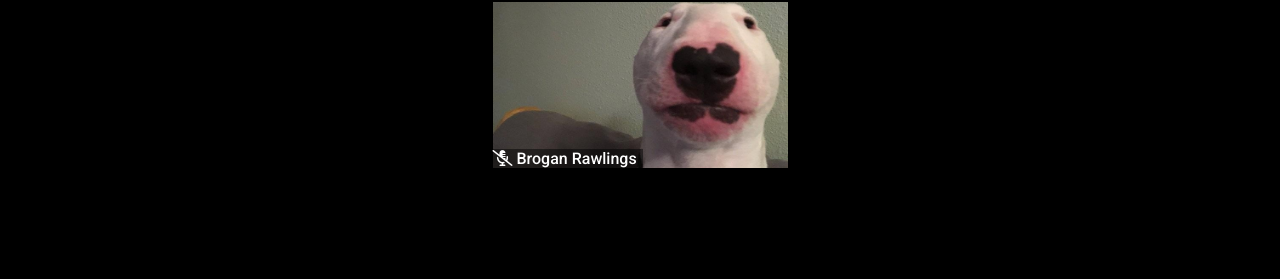
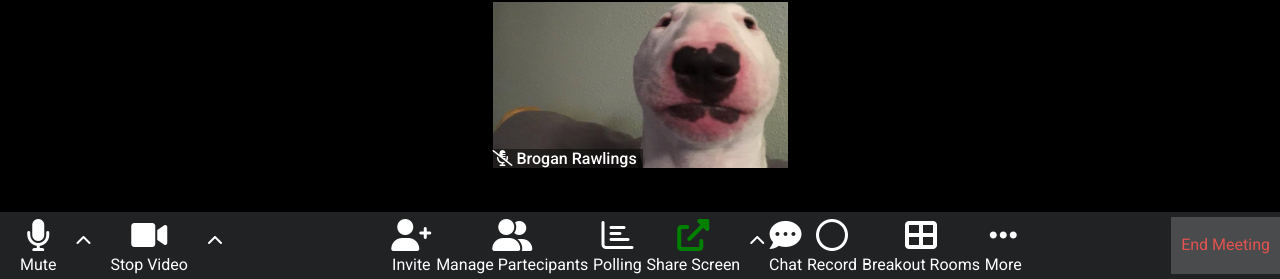
Before and after one commit to Gbelda/html-css-zoom, a plain HTML site: page index.html in a window 1280 px wide. Shown: the part 1541-1820 px from the top of the page. Before the commit the page ends 1713 px from the top, so only its background shows below. Drawn offline with Linux system fonts and the light colour scheme.

Commit message:
Complete layout.
Completato il layout, da aggiustare le varie icone

```diff
--- a/index.html
+++ b/index.html
@@ -9,7 +9,7 @@
         <link rel="preconnect" href="https://fonts.googleapis.com">
         <link rel="preconnect" href="https://fonts.gstatic.com" crossorigin>
         <link
-            href="https://fonts.googleapis.com/css2?family=Roboto:wght@500&display=swap"
+            href="https://fonts.googleapis.com/css2?family=Roboto:wght@400;500&display=swap"
             rel="stylesheet">
         <link rel="stylesheet"
             href="https://cdnjs.cloudflare.com/ajax/libs/font-awesome/6.0.0-beta2/css/all.min.css"
@@ -297,8 +297,84 @@
                 </aside>
             </div>
 
-            <footer class="flex">
+            <footer class="options flex">
+                <div class="micvid flex">
+                    <div class="button">
+                        <i class="fas fa-microphone"></i>
+                        <h6>Mute</h6>
+                    </div>
 
+                    <div class="arrow">
+                        <i class="fas fa-chevron-up"></i>
+                    </div>
+
+                    <div class="button">
+                        <i class="fas fa-video"></i>
+                        <h6>Stop Video</h6>
+                    </div>
+
+                    <div class="arrow">
+                        <i class="fas fa-chevron-up"></i>
+                    </div>
+
+                </div>
+
+                <div class="main_options flex">
+                    <div class="button">
+                        <i class="fas fa-user-plus"></i>
+                        <h6>Invite</h6>
+                    </div>
+
+                    <div class="button">
+                        <i class="fas fa-user-friends"></i>
+                        <h6>Manage Partecipants</h6>
+                    </div>
+
+                    <div class="button">
+                        <i class="far fa-chart-bar"></i>
+                        <h6>Polling</h6>
+                    </div>
+
+                    <div class="button flex">
+                        <div class="button_container">
+                            <span class="highlight" style="color: green;">
+                                <i class="fas fa-external-link-alt"></i>
+                            </span>
+                            <h6>Share Screen</h6>
+                        </div>
+                        <div class="arrow">
+                            <i class="fas fa-chevron-up"></i>
+                        </div>
+                    </div>
+
+
+
+                    <div class="button">
+                        <i class="fas fa-comment-dots"></i>
+                        <h6>Chat</h6>
+                    </div>
+
+                    <div class="button">
+                        <i class="far fa-circle"></i>
+                        <h6>Record</h6>
+                    </div>
+
+                    <div class="button">
+                        <i class="fas fa-th-large"></i>
+                        <h6>Breakout Rooms</h6>
+                    </div>
+
+                    <div class="button">
+                        <i class="fas fa-ellipsis-h"></i>
+                        <h6>More</h6>
+                    </div>
+                </div>
+
+                <div class="end">
+                    <h3>
+                        End Meeting
+                    </h3>
+                </div>
             </footer>
         </main>
     </body>
--- a/style.css
+++ b/style.css
@@ -96,6 +96,7 @@ background-color: black;
 
 .main_container{
     color: white;
+    padding-bottom: 40px;
 }
 
 .main_container aside,
@@ -131,9 +132,6 @@ aside h2{
 }
 
 .img_container img{
-    /* width: 295px;
-    min-height: 166.19px;
-    max-height: 166.19px; */
     width: 295px;
     height: 166px;
 }
@@ -150,3 +148,55 @@ aside h2{
     background-color: rgba(0, 0, 0, 0.466);
     padding-right: 6px;
 }
+
+footer{
+    background-color: #202223;
+        color: white;
+}
+
+footer .micvid{
+    padding-left: 20px;
+}
+
+.options{
+    justify-content: space-between;
+    padding: 5px 0px;
+}
+
+footer .button{
+    font-size: 2rem;
+    text-align: center;
+}
+
+.button h6{
+    font-weight: 400;
+    font-size: 1rem;
+}
+
+.button .arrow{
+    padding-left: 10px;
+}
+.arrow{
+    font-size: 1rem;
+    padding-top: 15px;
+}
+
+.micvid div{
+    padding-right: 20px;
+}
+
+.main_options{
+    justify-content: space-evenly;
+    width: 50%;
+}
+
+footer .end{
+    background-color: #4A4B4C;
+}
+
+.end h3{
+    padding: 18px 10px 0px;
+    font-size: 1rem;
+    color: #E25350;
+    font-weight: 400
+}
```
